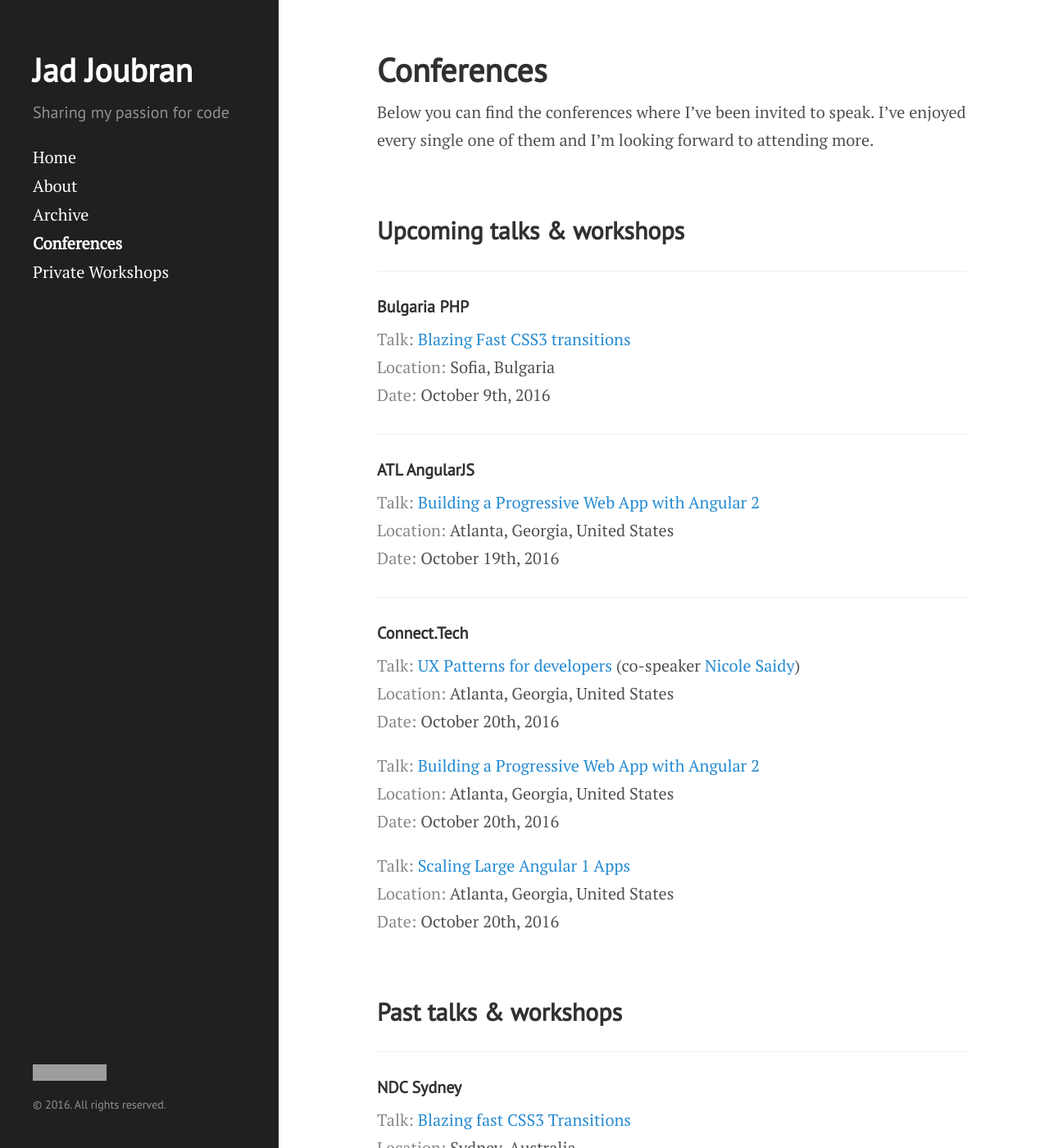
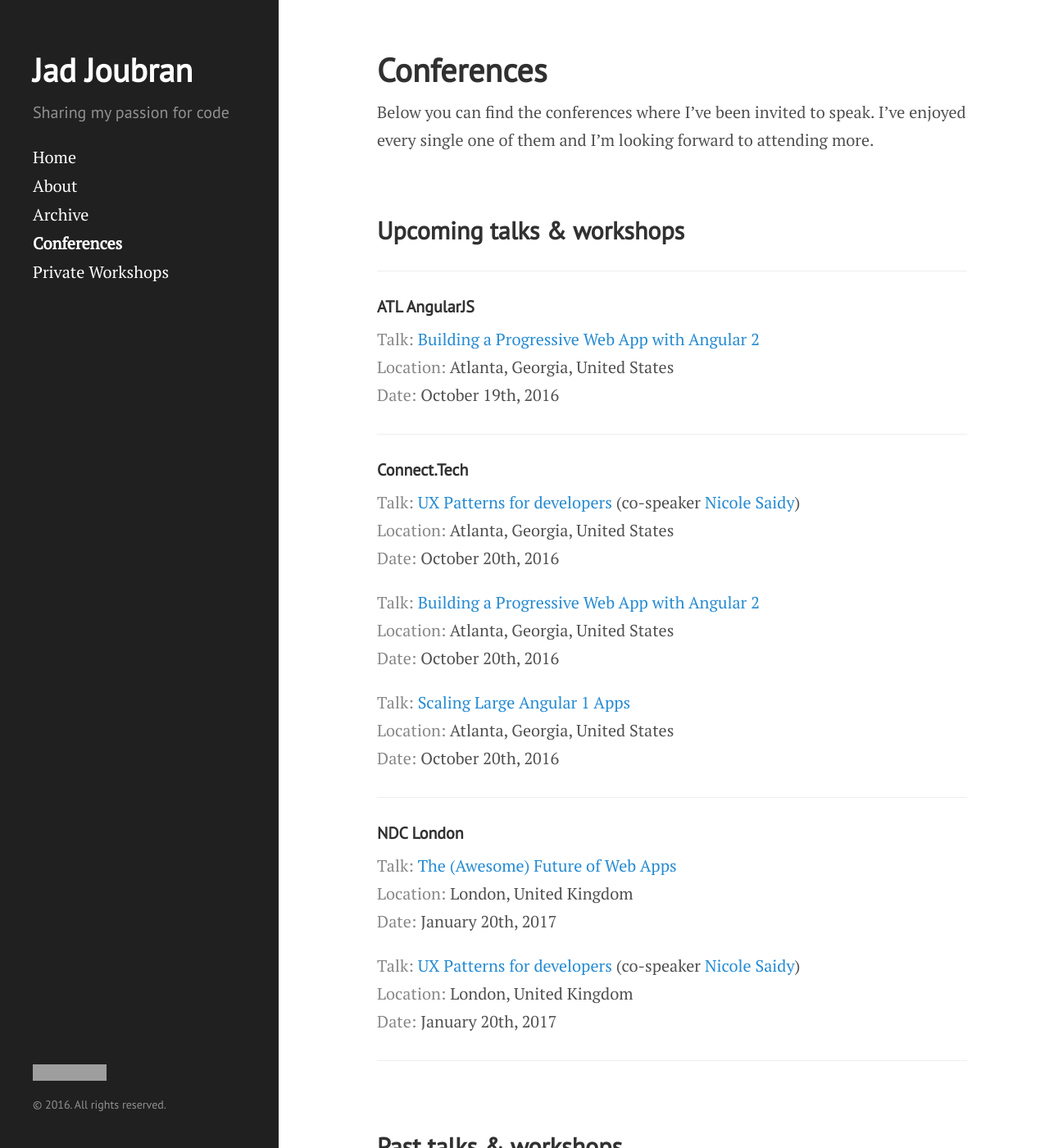
Before and after one commit to jadjoubran/blog, a Jekyll site: the page built from conferences.md, in a window 1280 px wide and 1400 px high. Shown: the whole window at 82% size. Built offline with Jekyll 4.4.1, drawn with Linux system fonts in a browser that asks for light colours; some of the changed text lies outside the part shown; grey boxes are pictures that could not be loaded.

Commit message:
added new talks

```diff
--- a/conferences.md
+++ b/conferences.md
@@ -8,13 +8,6 @@ Below you can find the conferences where I've been invited to speak. I've enjoye
 <br>
 
 ## Upcoming talks & workshops
-<hr>
-
-#### Bulgaria PHP
-<span class="conferences-ref">Talk:</span> [Blazing Fast CSS3 transitions](http://www.bgphp.org/speakers/){:target="_blank"}
-<span class="conferences-ref">Location:</span> Sofia, Bulgaria
-<span class="conferences-ref">Date:</span> October 9th, 2016
-
 <hr>
 
 #### ATL AngularJS
@@ -37,10 +30,29 @@ Below you can find the conferences where I've been invited to speak. I've enjoye
 <span class="conferences-ref">Location:</span> Atlanta, Georgia, United States
 <span class="conferences-ref">Date:</span> October 20th, 2016
 
+<hr>
+
+#### NDC London
+<span class="conferences-ref">Talk:</span> [The (Awesome) Future of Web Apps](http://ndc-london.com/talk/the-awesome-future-of-web-apps/){:target="_blank"}
+<span class="conferences-ref">Location:</span> London, United Kingdom
+<span class="conferences-ref">Date:</span> January 20th, 2017
+
+<span class="conferences-ref">Talk:</span> [UX Patterns for developers](http://ndc-london.com/talk/ux-patterns-for-developers/){:target="_blank"} (co-speaker [Nicole Saidy](https://nicolesaidy.com/){:target="_blank"})
+<span class="conferences-ref">Location:</span> London, United Kingdom
+<span class="conferences-ref">Date:</span> January 20th, 2017
+
+<hr>
 
 <br>
 
 ## Past talks & workshops
+<hr>
+
+#### Bulgaria PHP
+<span class="conferences-ref">Talk:</span> [Blazing Fast CSS3 transitions](http://www.bgphp.org/speakers/){:target="_blank"}
+<span class="conferences-ref">Location:</span> Sofia, Bulgaria
+<span class="conferences-ref">Date:</span> October 9th, 2016
+
 <hr>
 
 #### NDC Sydney
```
